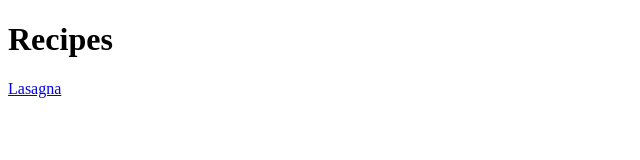
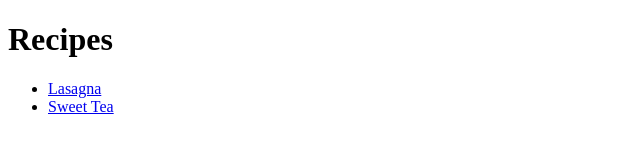
Before and after one commit to WylooUnderscore/reciperinos, a plain HTML site: page index.html in a window 1280 px wide. Shown: the whole page, without its empty margins (0-640 px from the left). Drawn offline with Linux system fonts and the light colour scheme.

Commit message:
update index.html, the actual one, end my suffering please

```diff
--- a/index.html
+++ b/index.html
@@ -7,6 +7,9 @@
     </head>
     <body>
         <h1>Recipes</h1>
-        <a href="recipes/lasagna.html">Lasagna</a>
+    <ul>
+        <li><a href="recipes/lasagna.html">Lasagna</a></li>
+        <li><a href="recipes/sweet_tea.html">Sweet Tea</a></li>
+    </ul>
     </body>
 </html>
```
